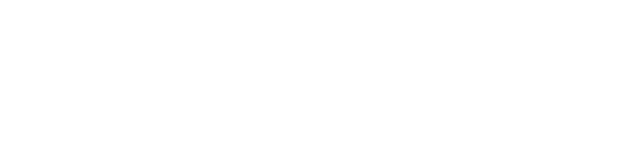
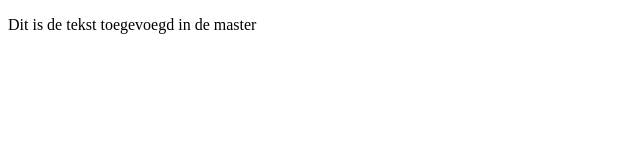
Before and after one commit to Mireillev/test2, a plain HTML site: page index.html in a window 1280 px wide. Shown: the whole page, without its empty margins (0-640 px from the left). Drawn offline with Linux system fonts and the light colour scheme.

Commit message:
wijziging 1

```diff
--- a/index.html
+++ b/index.html
@@ -7,6 +7,6 @@
     <title>My app</title>
 </head>
 <body>
-
+    <p>Dit is de tekst toegevoegd in de master</p>
 </body>
 </html>
```
Also changed, not shown: 1 other file.
